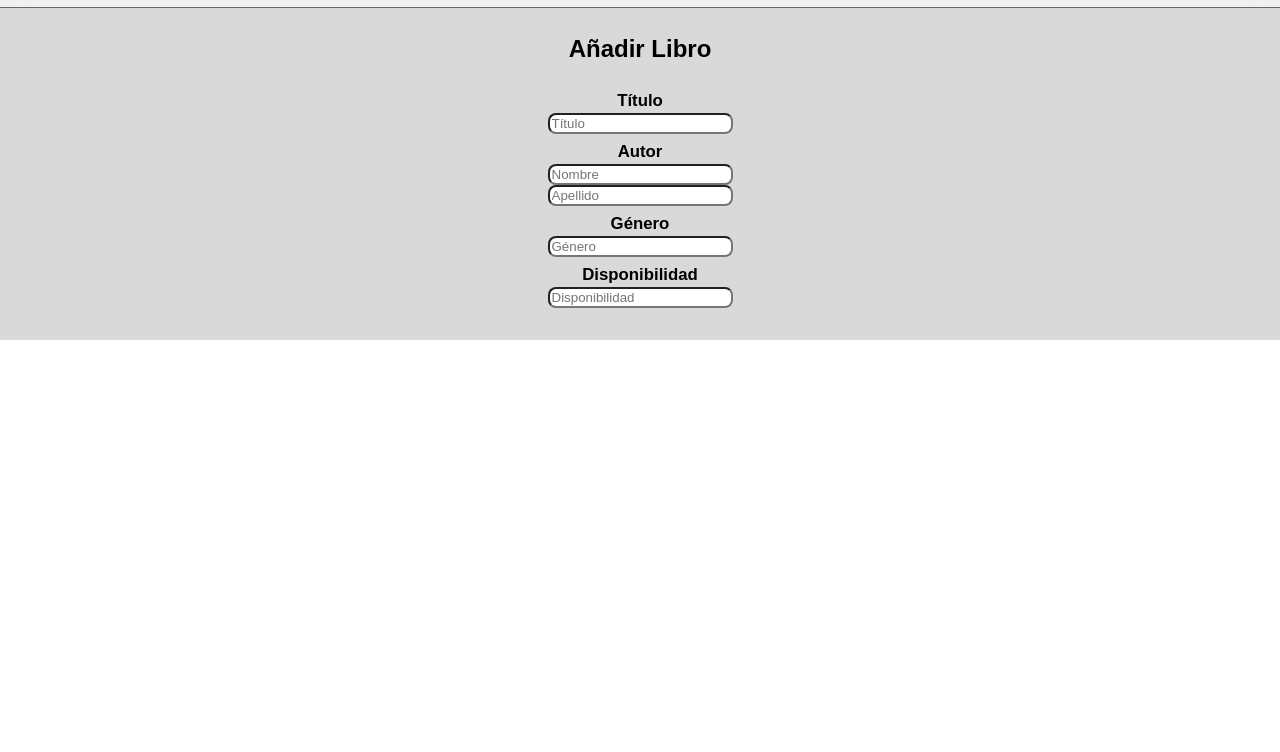
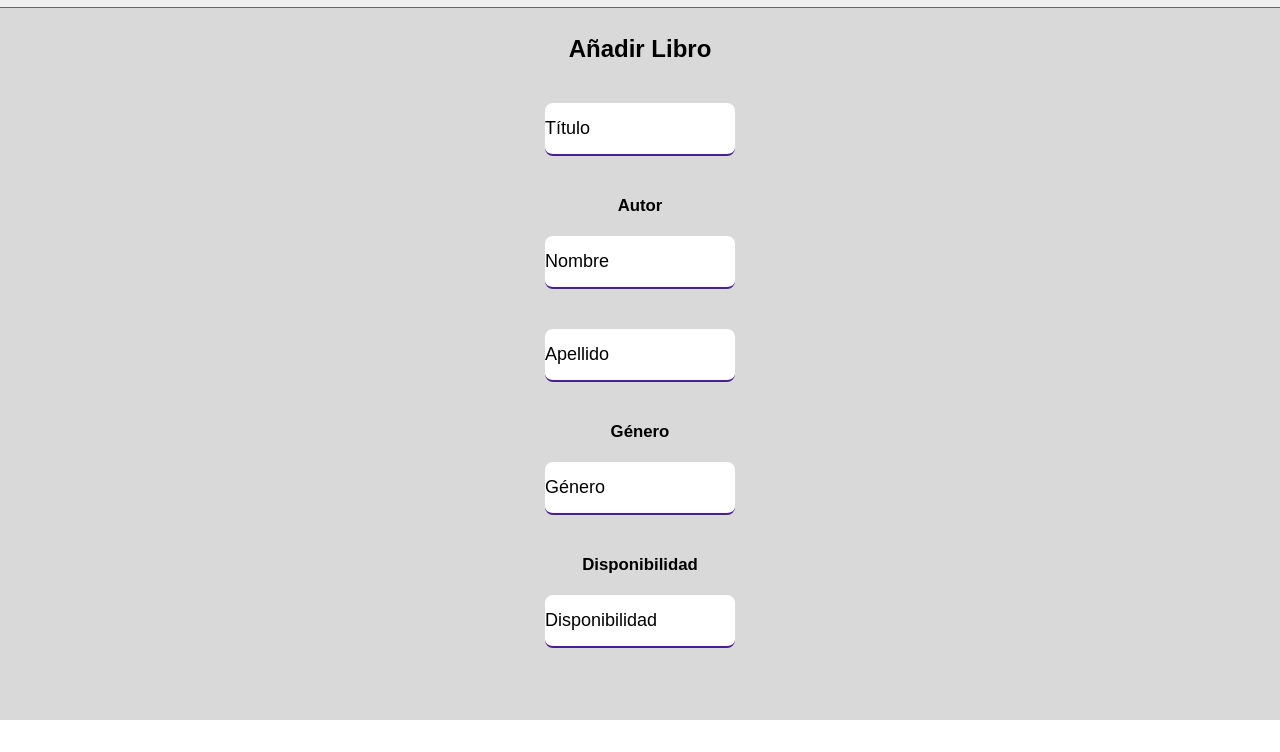
Before and after one commit to Zagusan/NeutronTech-Admin, a plain HTML site: page index.html in a window 1280 px wide. Shown: the part 49-801 px from the top of the page. Drawn offline with Linux system fonts and the light colour scheme.

Commit message:
Cambiar inputs

```diff
--- /dev/null
+++ b/form.css
@@ -0,0 +1,45 @@
+/* From Uiverse.io by liyaxu123 */
+.form-control {
+  position: relative;
+  margin: 20px 0 40px;
+  width: 190px;
+}
+
+.form-control input {
+  background-color: #fff;
+  border: 0;
+  border-radius: 8px;
+  border-bottom: 2px #471f96 solid;
+  display: block;
+  width: 100%;
+  padding: 15px 0;
+  font-size: 18px;
+  color: #fff;
+}
+
+.form-control input:focus,
+.form-control input:valid {
+  outline: 0;
+  border-bottom-color: #3c1a7f;
+}
+
+.form-control label {
+  position: absolute;
+  top: 15px;
+  left: 0;
+  pointer-events: none;
+}
+
+.form-control label span {
+  display: inline-block;
+  font-size: 18px;
+  min-width: 5px;
+  color: #000;
+  transition: 0.3s cubic-bezier(0.68, -0.55, 0.265, 1.55);
+}
+
+.form-control input:focus+label span,
+.form-control input:valid+label span {
+  color: #3c1a7f;
+  transform: translateY(-35px);
+}
--- a/index.css
+++ b/index.css
@@ -12,26 +12,15 @@
 input[type="text"]
 {
     border-radius: 8px;
+    flex: 1 1;
 }
 
 .admin-layout
 {
     display: flex;
-    flex: 1 1;
+    align-items: center;
+    width: 100%;
     flex-direction: column;
-}
-
-.admin-layout div
-{
-    display: flex;
-    flex-direction: column;
-}
-
-.autor-layout
-{
-    display: flex;
-    flex: 1 1;
-    flex-direction: row;
 }
 
 h3 {
--- a/index.html
+++ b/index.html
@@ -6,6 +6,7 @@
     <title>Libros Núñez - Inventario</title>
     <link rel="stylesheet" href="main.css">
     <link rel="stylesheet" href="index.css">
+    <link rel="stylesheet" href="form.css">
     <link rel="icon" href="Resources/Núñez_industries.png">
 </head>
 
@@ -33,23 +34,46 @@
             <h2>Añadir Libro</h2>
             <div class="admin-layout">
                 <div class="titulo">
-                    <h3>Título</h3>
-                    <input id="titulo" type="text" placeholder="Título">
-                </div>
+                    <div class="form-control">
+                        <input type="value" required="">
+                        <label>
+                            <span style="transition-delay:0ms">Título</span>
+                        </label>
+                    </div>
                 <div class="autor">
                     <h3>Autor</h3>
-                    <div class="autor-layout">
-                        <input id="autor" type="text" placeholder="Nombre">
-                        <input type="text" placeholder="Apellido">
+                    <div id="autor-layout">
+                        <div class="form-control">
+                            <input type="value" required="">
+                            <label>
+                                <span style="transition-delay:0ms">Nombre</span>
+                            </label>
+                        </div>
+                        <div class="form-control">
+                            <input type="value" required="">
+                            <label>
+                                <span style="transition-delay:0ms">Apellido</span>
+                            </label>
+                        </div>
                     </div>
                 </div>
                 <div class="genero">
                     <h3>Género</h3>
-                    <input id="genero" type="text" placeholder="Género">
+                    <div class="form-control">
+                        <input type="value" required="">
+                        <label>
+                            <span style="transition-delay:0ms">Género</span>
+                        </label>
+                    </div>
                 </div>
                 <div class="disponibilidad">
                     <h3>Disponibilidad</h3>
-                    <input id="disponib" type="text" placeholder="Disponibilidad">
+                    <div class="form-control">
+                        <input type="value" required="">
+                        <label>
+                            <span style="transition-delay:0ms">Disponibilidad</span>
+                        </label>
+                    </div>
                 </div>
             </div>
         </section>
```
